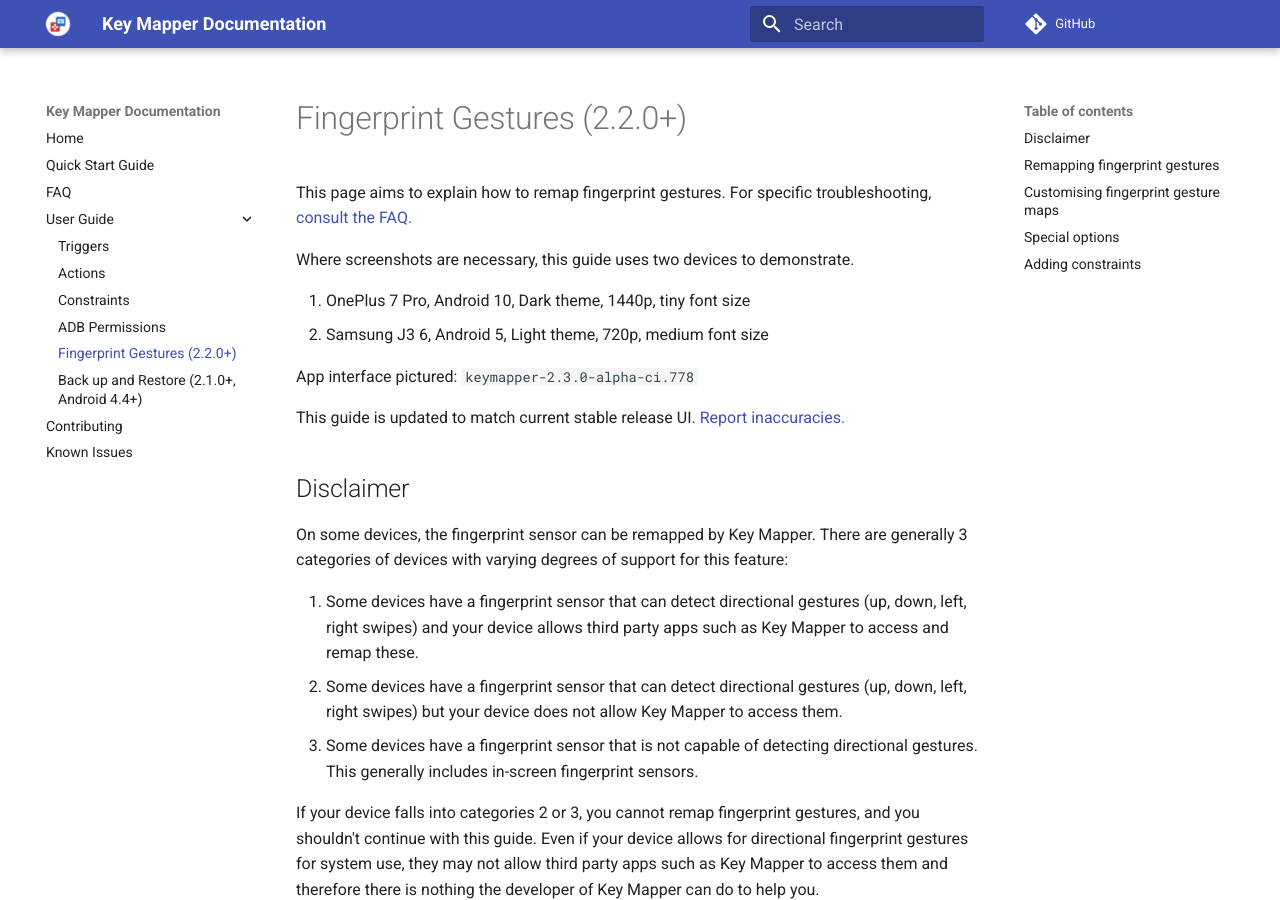
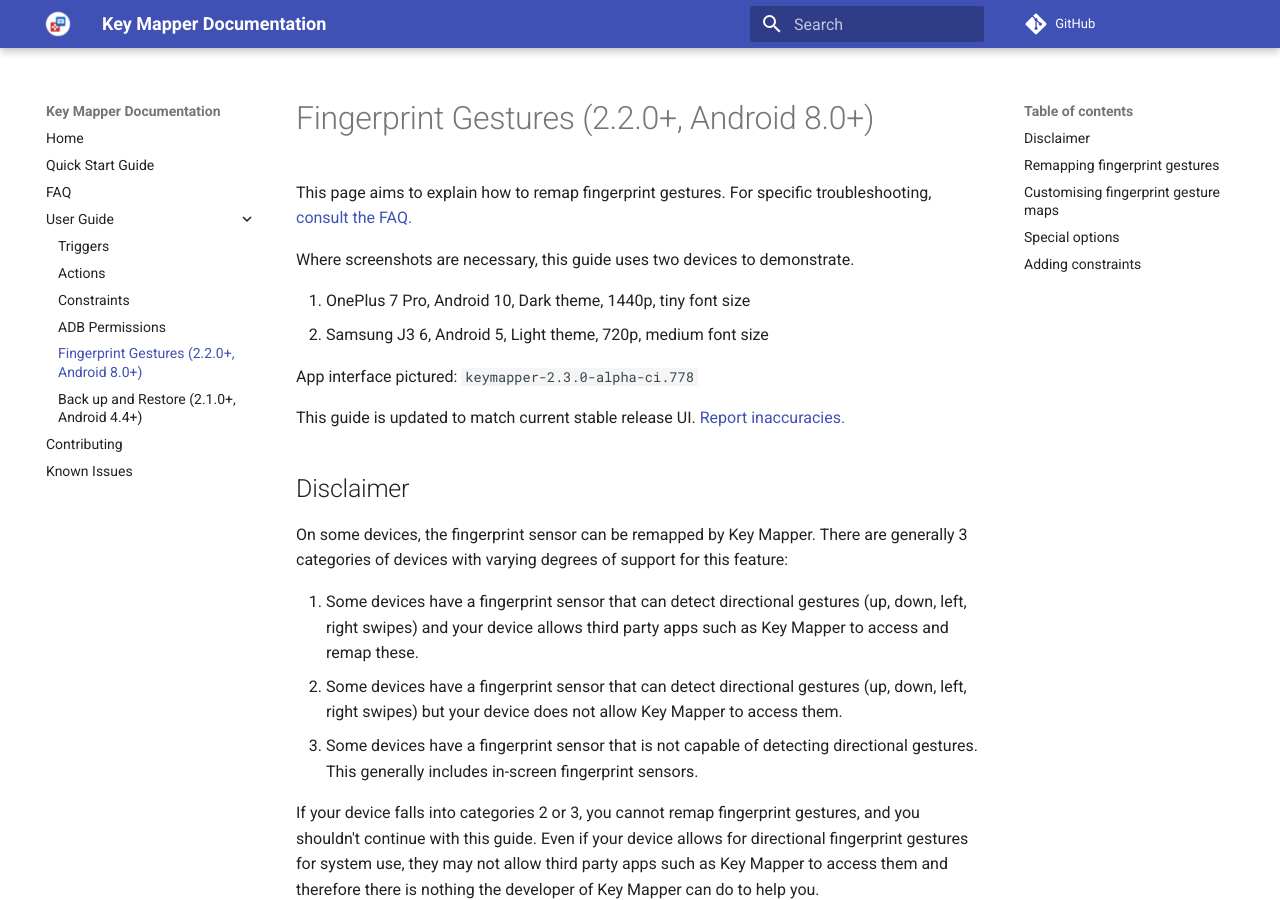
Before and after one commit to keymapperorg/KeyMapper, an MkDocs documentation site: the page built from docs/user-guide/fingerprint-gestures.md, in a window 1280 px wide and 900 px high. Built offline with MkDocs 1.6.1 and Material for MkDocs 9.7.7, drawn with Linux system fonts in a browser that asks for light colours; comment, search, counter and statistics services are not loaded.

Commit message:
website (mkdocs) add min Android version to fingerprint gestures header

```diff
--- a/mkdocs.yml
+++ b/mkdocs.yml
@@ -11,7 +11,7 @@
       - Actions: user-guide/actions.md
       - Constraints: user-guide/constraints.md
       - ADB Permissions: user-guide/adb-permissions.md
-      - Fingerprint Gestures (2.2.0+): user-guide/fingerprint-gestures.md
+      - Fingerprint Gestures (2.2.0+, Android 8.0+): user-guide/fingerprint-gestures.md
       - Back up and Restore (2.1.0+, Android 4.4+): user-guide/backup-restore.md
   - Contributing: contributing.md
   - Known Issues: known-issues.md
```
